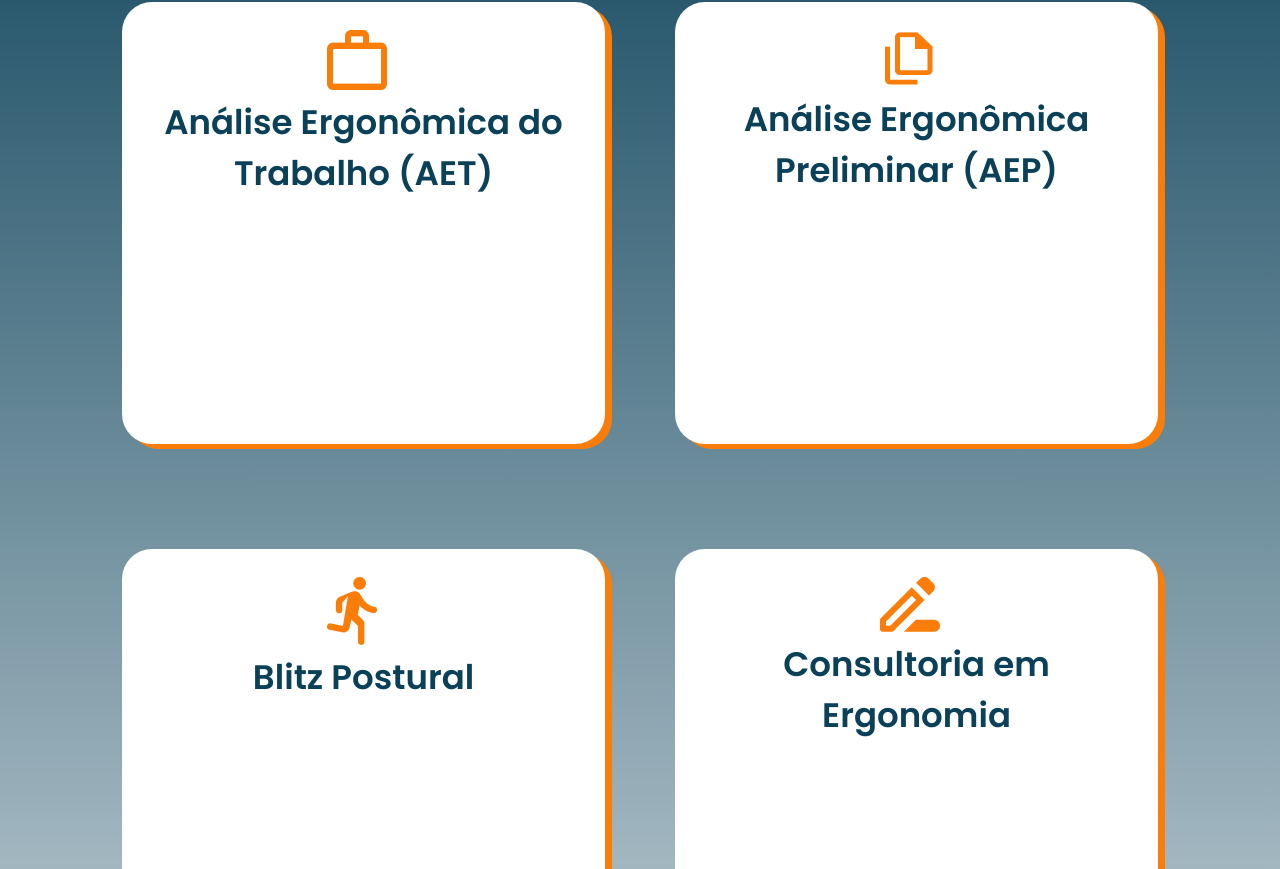
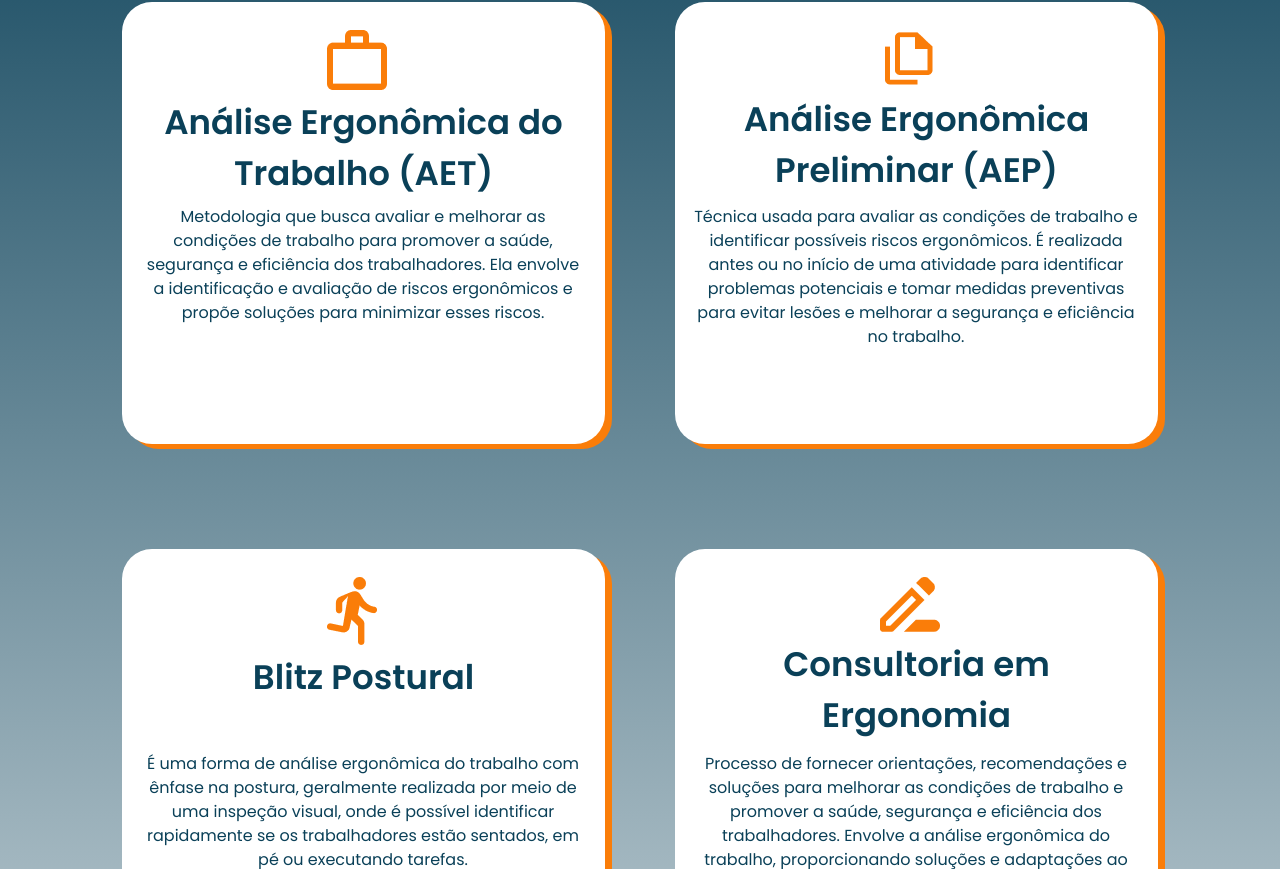
Before and after one commit to pedrorochacr/ErgonomicWebSite, a React (Create React App) app: page / in a window 1280 px wide. Shown: the part 3171-4040 px from the top of the page. Built offline with nearby package versions, Linux system fonts and the light colour scheme.

Commit message:
Teste 2 ios

```diff
--- a/src/components/servicos/servicoItem/servicoItem.jsx
+++ b/src/components/servicos/servicoItem/servicoItem.jsx
@@ -7,6 +7,7 @@ export default function ServicoItem({logo, titulo, descricao}) {
             <div className="ServicoItem">
                 <img src={logo}></img>
                 <h4 className="TituloServicoItem">{titulo} </h4>
+                <span>{descricao}</span>
 
             </div>
         </>
```
